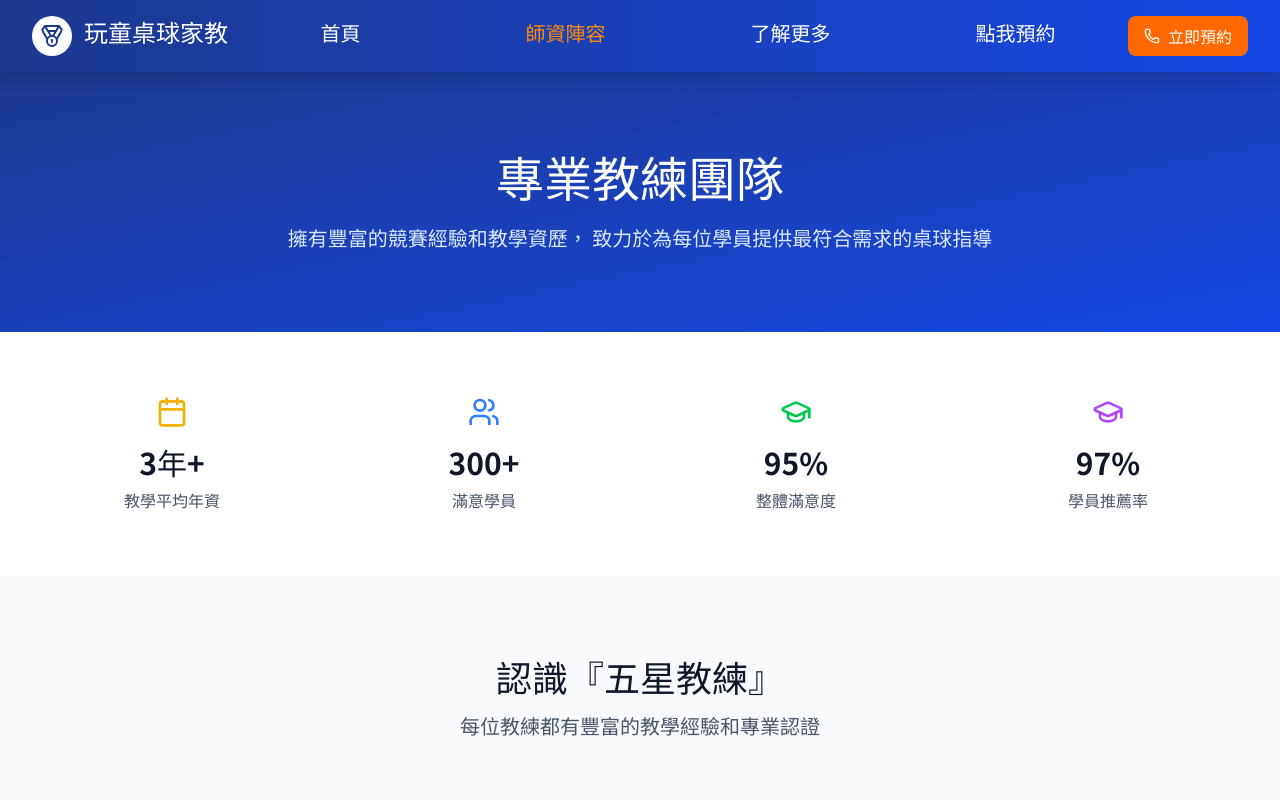
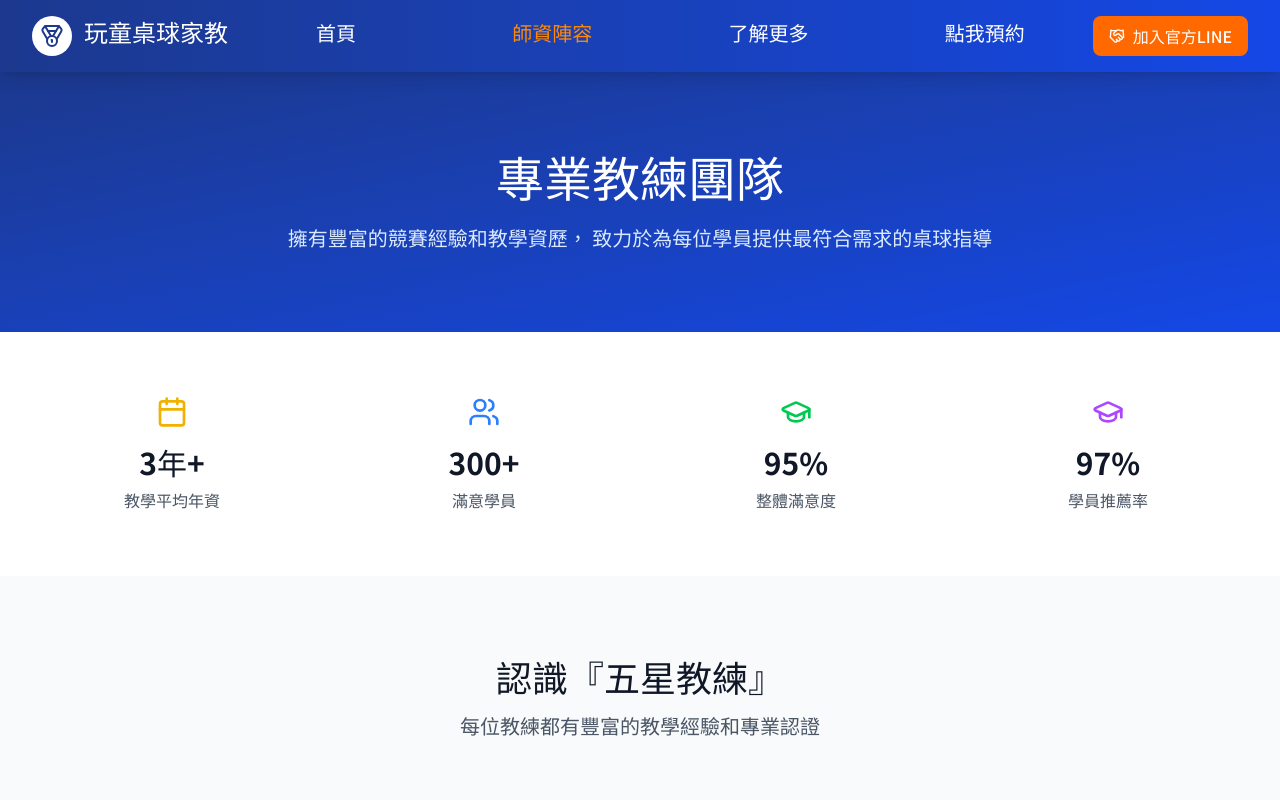
Before and after one commit to pp-dream/website, a React (Vite) app: page /website/about in a window 1280 px wide. Shown: the top 800 px of the page. Built offline with nearby package versions, Linux system fonts and the light colour scheme; a web font is replaced by a local one.

Commit message:
加入官方LINE網址

```diff
--- a/src/components/Header.tsx
+++ b/src/components/Header.tsx
@@ -1,6 +1,6 @@
 import React, { useState } from 'react';
 import { Link, useLocation } from 'react-router-dom';
-import { Menu, X, Medal, Phone } from 'lucide-react';
+import { Menu, X, Medal, Handshake } from 'lucide-react';
 import Container from './Container';
 
 const Header: React.FC = () => {
@@ -39,16 +39,16 @@ const Header: React.FC = () => {
     </Link>
   ))}
 </nav>
-
-                   {/* Contact Button */}
-          <div className="hidden md:flex items-center">
-            <Link
-              to="/booking"
-              className="bg-orange-500 hover:bg-orange-600 text-white px-4 py-2 rounded-lg font-medium transition-colors duration-200 flex items-center space-x-2"
-            >
-              <Phone size={16} />
-              <span>立即預約</span>
-            </Link>
+<div className="hidden md:flex items-center">
+  <a
+    href="https://page.line.me/845qnobd"
+    target="_blank"
+    rel="noopener noreferrer"
+    className="bg-orange-500 hover:bg-orange-600 text-white px-4 py-2 rounded-lg font-medium transition-colors duration-200 flex items-center space-x-2"
+  >
+              <Handshake size={16} />
+              <span>加入官方LINE</span>
+            </a>
           </div>
 
           {/* Mobile menu button */}
@@ -83,7 +83,7 @@ const Header: React.FC = () => {
                 className="bg-orange-500 hover:bg-orange-600 text-white px-3 py-2 rounded-md font-medium transition-colors duration-200 flex items-center space-x-2 w-fit"
                 onClick={() => setIsMenuOpen(false)}
               >
-                <Phone size={16} />
+                <Handshake size={16} />
                 <span>立即預約</span>
               </Link>
             </nav>
```
